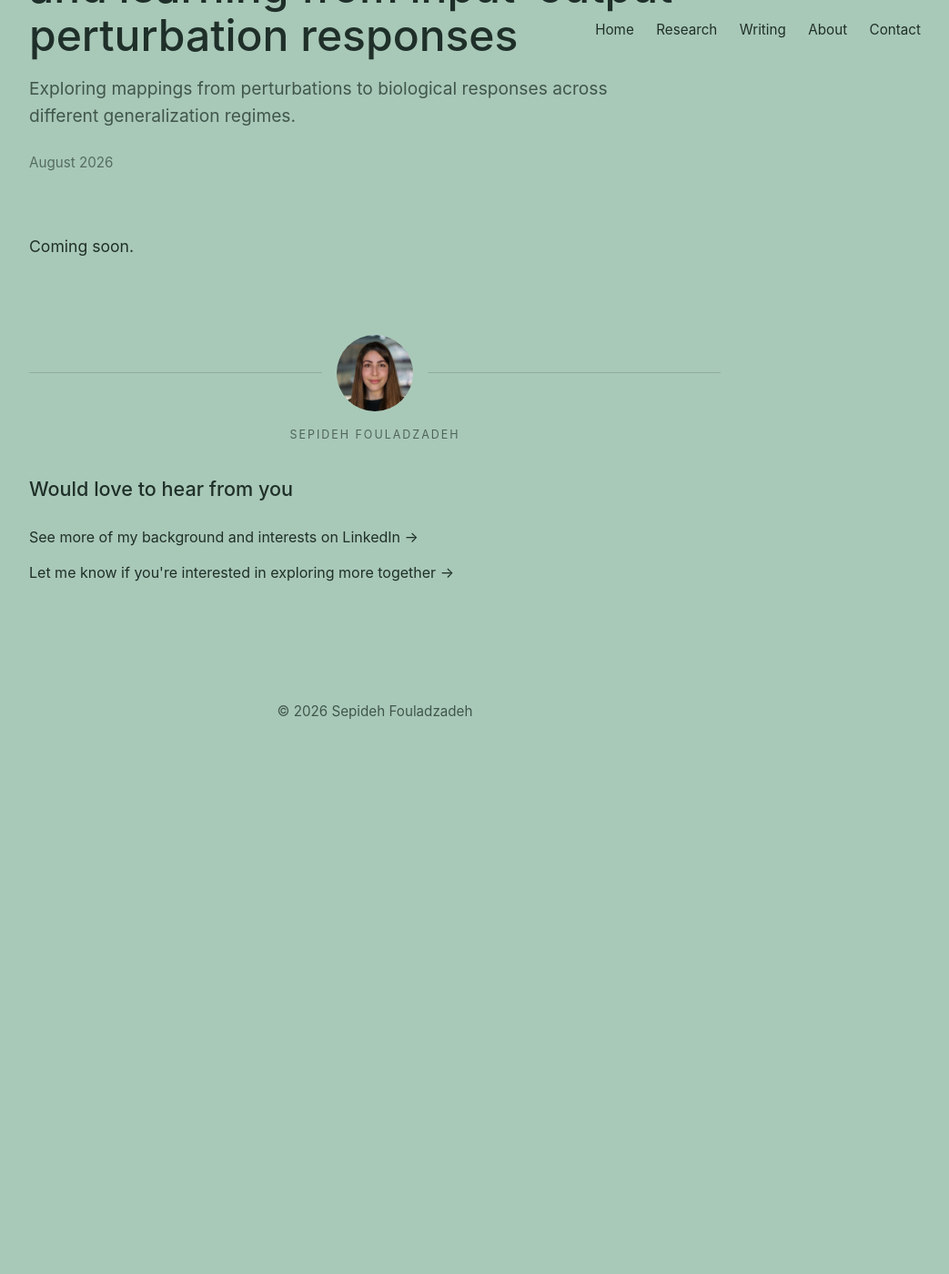
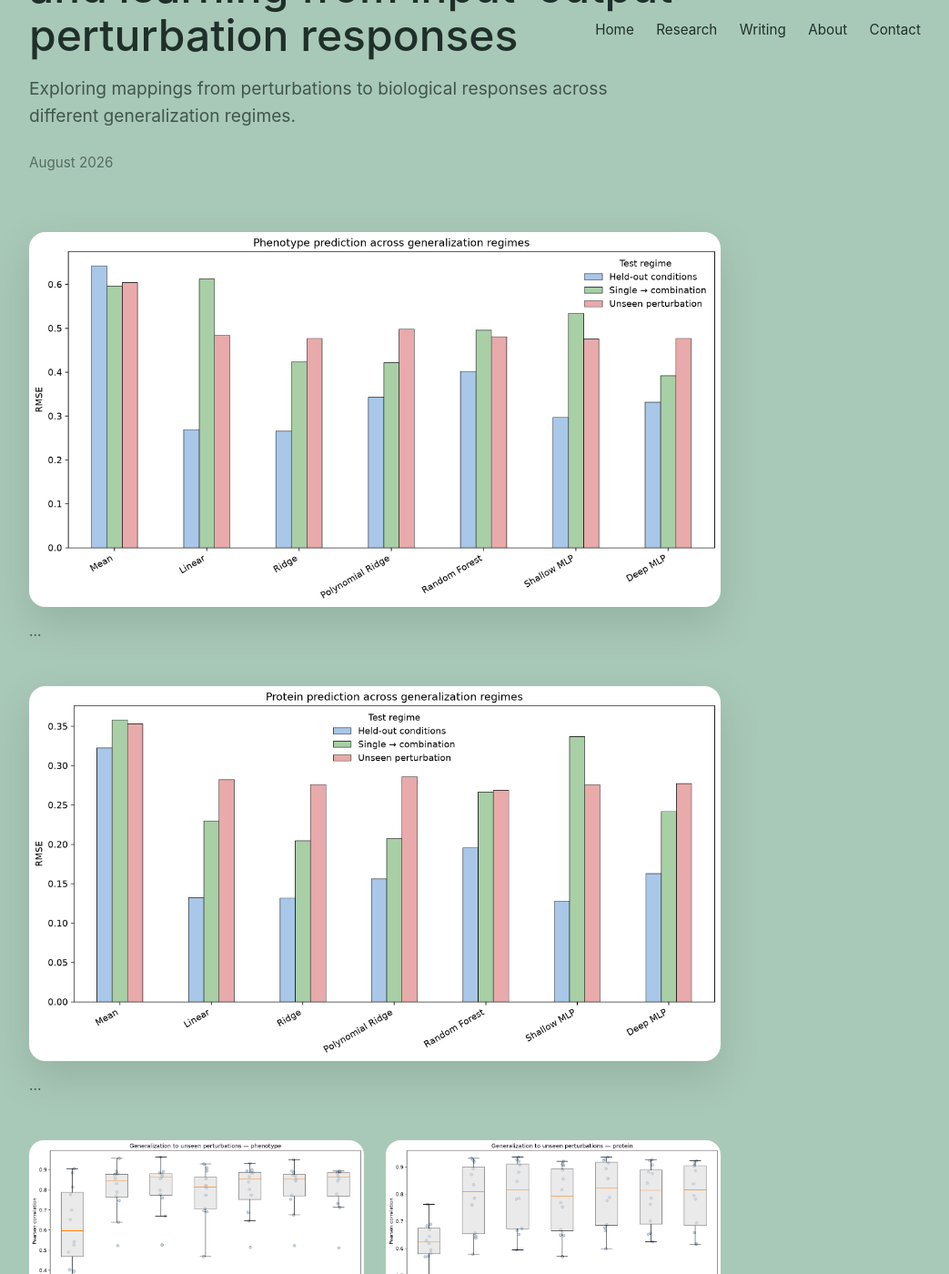
Before and after one commit to SepidehFouladzadeh/SepidehFouladzadeh.github.io, a Jekyll site: the page built from _posts/2026-08-21-prediction.md, in a window 1280 px wide and 1400 px high, scrolled down 346 px. Shown: the whole window at 91% size, without its empty margins (228-1271 px from the left). Built offline with Jekyll 4.4.1, drawn with Linux system fonts in a browser that asks for light colours; before the commit the page ends 1189 px from its top, so only the background shows below that; some of the changed text lies outside the part shown.

Commit message:
refinments

```diff
--- a/_posts/2026-08-21-prediction.md
+++ b/_posts/2026-08-21-prediction.md
@@ -10,4 +10,100 @@ back_url: /research/bio-network/
 back_text: Back to where this began
 ---
 
-Coming soon.
+<section class="artifacts">
+
+  <!-- <h2>DAGs</h2> -->
+
+  <div class="artifact-figure">
+    <img
+      src="/assets/images/generalization_comparison_phenotype.png"
+      alt="generalization_comparison_phenotype"
+    >
+
+    <p class="artifact-caption">
+      ...
+    </p>
+  </div>
+
+  <div class="artifact-figure">
+    <img
+      src="/assets/images/generalization_comparison_protein.png"
+      alt="generalization_comparison_protein"
+    >
+
+    <p class="artifact-caption">
+      ...
+    </p>
+  </div>
+
+</section>
+
+<section class="artifacts">
+  <!-- <h2>Conditional associations</h2> -->
+  <div class="artifact-gallery">
+
+  <div class="artifact-card">
+  <img src="/assets/images/leave_one_out_phenotype_pearson-flat_distribution.png"
+     alt="leave_one_out_phenotype_pearson-flat_distribution">
+
+      <p>
+        ...
+      </p>
+  </div>
+
+  <div class="artifact-card">
+  <img src="/assets/images/leave_one_out_protein_pearson-flat_distribution.png"
+     alt="leave_one_out_protein_pearson-flat_distribution">
+
+      <p>
+        ...
+      </p>
+  </div>
+
+  <div class="artifact-card">
+  <img src="/assets/images/leave_one_out_phenotype_rmse_heatmap.png"
+     alt="leave_one_out_phenotype_rmse_heatmap">
+
+      <p>
+        ...
+      </p>
+  </div>
+
+  <div class="artifact-card">
+  <img src="/assets/images/leave_one_out_protein_rmse_heatmap.png"
+     alt="leave_one_out_protein_rmse_heatmap">
+
+      <p>
+        ...
+      </p>
+  </div>
+
+  <div class="artifact-card">
+  <img src="/assets/images/leave_one_perturbation_out_deep_mlp_training_history.png"
+     alt="leave_one_perturbation_out_deep_mlp_training_history">
+
+      <p>
+        ...
+      </p>
+  </div>
+
+  <div class="artifact-card">
+  <img src="/assets/images/leave_one_perturbation_out_shallow_mlp_training_history.png"
+     alt="leave_one_perturbation_out_shallow_mlp_training_history">
+
+      <p>
+        ...
+      </p>
+  </div>
+
+  <div class="artifact-card">
+  <img src="/assets/images/leave_one_perturbation_out_observed_vs_predicted.png"
+     alt="leave_one_perturbation_out_observed_vs_predicted">
+
+      <p>
+        ...
+      </p>
+  </div>
+
+  </div>
+</section>
```
Also changed, not shown: assets/images/generalization_comparison_phenotype.png (added), assets/images/generalization_comparison_protein.png (added), assets/images/leave_one_out_phenotype_pearson-flat_distribution.png (added), assets/images/leave_one_out_phenotype_rmse_heatmap.png (added), assets/images/leave_one_out_protein_pearson-flat_distribution.png (added), assets/images/leave_one_out_protein_rmse_heatmap.png (added), assets/images/leave_one_perturbation_out_deep_mlp_training_history.png (added), assets/images/leave_one_perturbation_out_observed_vs_predicted.png (added), assets/images/leave_one_perturbation_out_shallow_mlp_training_history.png (added).
